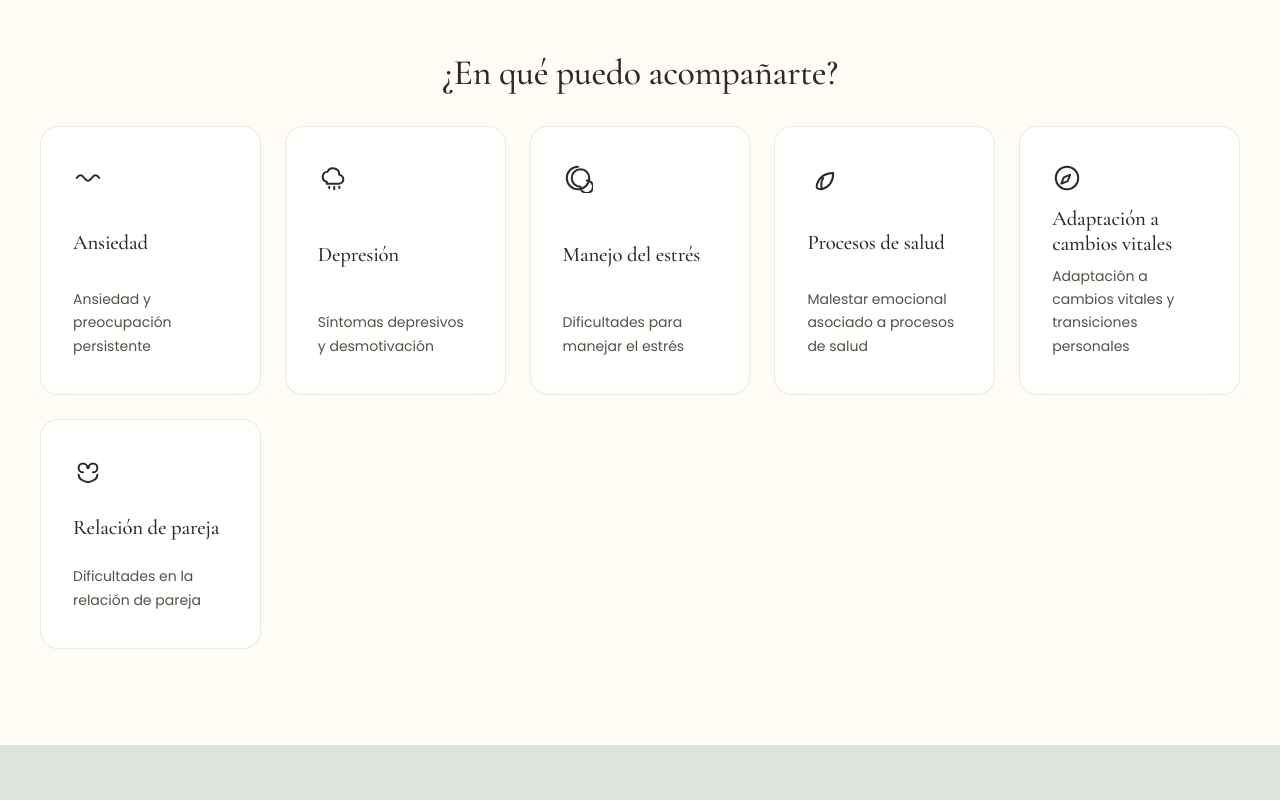
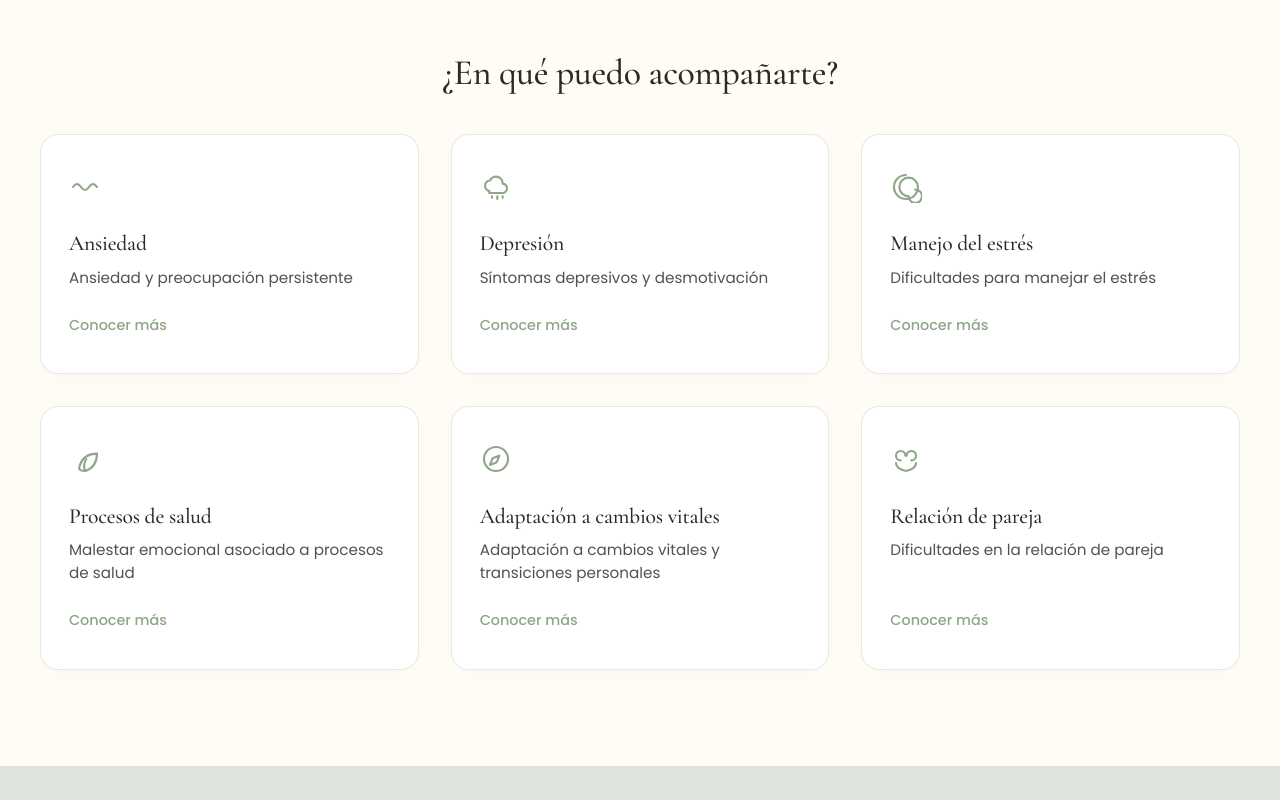
Before and after one commit to JoshuaJames7756/Psi-Velasquez, a React (Vite) app: page / in a window 1280 px wide. Shown: the part 860-1660 px from the top of the page. Built offline with nearby package versions, Linux system fonts and the light colour scheme; no server answers.

Commit message:
some changes

```diff
--- a/src/assets/css/global.css
+++ b/src/assets/css/global.css
@@ -1,5 +1,6 @@
 @import './variables.css';
 
+/* --- RESET & BASES --- */
 *, *::before, *::after {
   box-sizing: border-box;
   margin: 0;
@@ -20,7 +21,7 @@ body {
   overflow-x: hidden;
 }
 
-/* --- Tipografía --- */
+/* --- TIPOGRAFÍA --- */
 h1, h2, h3, h4 {
   font-family: var(--font-serif-titulos);
   font-weight: 500;
@@ -54,7 +55,7 @@ button {
   background: none;
 }
 
-/* --- Layout Contenedores --- */
+/* --- CONTENEDORES Y LAYOUT --- */
 .contenedor {
   max-width: var(--max-width-contenido);
   margin: 0 auto;
@@ -66,12 +67,12 @@ button {
   position: relative;
 }
 
-/* --- HEADER PREMIUM & GLASSMORPHISM --- */
+/* --- HEADER GLASSMORPHISM --- */
 .site-header {
   position: sticky;
   top: 0;
   z-index: 100;
-  background: rgba(255, 251, 245, 0.82);
+  background: rgba(255, 251, 245, 0.85);
   backdrop-filter: blur(16px);
   -webkit-backdrop-filter: blur(16px);
   border-bottom: 1px solid rgba(143, 166, 136, 0.18);
@@ -97,7 +98,7 @@ button {
   display: flex;
   align-items: center;
   gap: 0.5rem;
-  background: rgba(255, 255, 255, 0.5);
+  background: rgba(255, 255, 255, 0.6);
   padding: 0.35rem 0.6rem;
   border-radius: var(--radius-full);
   border: 1px solid rgba(143, 166, 136, 0.15);
@@ -119,7 +120,7 @@ button {
 
 .nav-link.active {
   color: var(--color-texto-principal);
-  background: var(--color-blanco);
+  background: #ffffff;
   font-weight: 500;
   box-shadow: 0 4px 12px rgba(0, 0, 0, 0.04);
 }
@@ -129,7 +130,7 @@ button {
   font-size: 0.9rem;
 }
 
-/* Toggle Mobile Controls */
+/* Hamburguesa Mobile */
 .nav-mobile-toggle {
   display: none;
   align-items: center;
@@ -206,36 +207,42 @@ button {
   color: var(--color-fondo-crema);
 }
 
-/* --- GRID PROPORCIONADO Y EQUILIBRADO (3x2 en Desktop) --- */
+/* --- CUADRÍCULA DE ESPECIALIDADES (3 COLUMNAS SIMÉTRICAS) --- */
 .grid-especialidades {
   display: grid;
-  grid-template-columns: repeat(3, minmax(0, 1fr)); /* Forzado simétrico 3x2 */
+  grid-template-columns: repeat(3, 1fr);
   gap: 2rem;
-  margin-top: 3rem;
   width: 100%;
+  margin-top: 2.5rem;
 }
 
-/* --- TARJETAS DE ESPECIALIDAD CON DISEÑO ELEGANTE Y ALTURA UNIFORME --- */
+.card-especialidad-wrapper {
+  text-decoration: none;
+  display: block;
+  height: 100%;
+}
+
 .card-especialidad {
-  background: rgba(255, 255, 255, 0.82) !important;
+  background: #ffffff !important;
   border: 1px solid rgba(143, 166, 136, 0.22);
   border-radius: 18px !important;
-  padding: 2.25rem 2rem !important;
-  min-height: 230px; /* Mantiene proporciones consistentes en todas las tarjetas */
-  backdrop-filter: blur(12px);
-  transition: transform 0.4s var(--ease-expo),
-              box-shadow 0.4s var(--ease-expo),
-              background 0.4s var(--ease-expo),
-              border-color 0.4s var(--ease-expo);
+  padding: 2.25rem 1.75rem !important;
+  height: 100%;
+  min-height: 230px;
   display: flex;
   flex-direction: column;
   justify-content: space-between;
   position: relative;
   overflow: hidden;
+  box-shadow: 0 4px 20px -6px rgba(0, 0, 0, 0.03);
+  transition: transform 0.35s cubic-bezier(0.16, 1, 0.3, 1),
+              box-shadow 0.35s cubic-bezier(0.16, 1, 0.3, 1),
+              border-color 0.35s ease,
+              background 0.35s ease;
   z-index: 1;
 }
 
-/* Aura / Resplandor orgánico al hacer hover */
+/* Resplandor suave orgánico al hover */
 .card-especialidad::after {
   content: '';
   position: absolute;
@@ -243,23 +250,29 @@ button {
   left: -50%;
   width: 200%;
   height: 200%;
-  background: radial-gradient(circle at center, rgba(199, 209, 198, 0.35) 0%, rgba(255, 255, 255, 0) 65%);
+  background: radial-gradient(circle at center, rgba(199, 209, 198, 0.3) 0%, rgba(255, 255, 255, 0) 65%);
   opacity: 0;
-  transition: opacity 0.5s var(--ease-expo), transform 0.5s var(--ease-expo);
+  transition: opacity 0.4s ease, transform 0.4s ease;
   pointer-events: none;
   z-index: -1;
 }
 
+.card-especialidad h3 {
+  font-family: var(--font-serif-titulos);
+  font-size: 1.35rem;
+  font-weight: 500;
+  color: var(--color-texto-principal);
+}
+
 .card-especialidad:hover {
-  transform: translateY(-6px) scale(1.015);
-  background: rgba(255, 255, 255, 0.98) !important;
-  border-color: rgba(143, 166, 136, 0.5);
-  box-shadow: 0 20px 40px -15px rgba(115, 140, 108, 0.18);
+  transform: translateY(-6px);
+  border-color: var(--color-cta);
+  box-shadow: 0 18px 36px -10px rgba(115, 140, 108, 0.2);
 }
 
 .card-especialidad:hover::after {
   opacity: 1;
-  transform: scale(1.1);
+  transform: scale(1.05);
 }
 
 .card-especialidad .link-flecha {
@@ -267,15 +280,25 @@ button {
   align-items: center;
   gap: 0.4rem;
   margin-top: 1.5rem;
-  font-size: var(--fs-small);
+  font-size: 0.9rem;
   font-weight: 500;
   color: var(--color-cta);
-  transition: var(--transition-suave);
+  transition: transform 0.3s ease, color 0.3s ease;
 }
 
 .card-especialidad:hover .link-flecha {
   transform: translateX(6px);
   color: var(--color-cta-hover);
+}
+
+/* --- CANALES DE CONTACTO --- */
+.canal-contacto:hover {
+  transform: translateY(-4px);
+  background: var(--color-cta) !important;
+}
+
+.canal-contacto:hover svg {
+  color: var(--color-cta-texto) !important;
 }
 
 /* --- FOOTER --- */
@@ -285,18 +308,24 @@ button {
   gap: 2.5rem;
 }
 
-/* --- ADAPTACIÓN RESPONSIVA --- */
+/* --- RESPONSIVE MEDIA QUERIES --- */
 @media (max-width: 1024px) {
   .grid-especialidades {
-    grid-template-columns: repeat(2, 1fr); /* 2 columnas en Tablets */
+    grid-template-columns: repeat(2, 1fr);
     gap: 1.5rem;
   }
 }
 
 @media (max-width: 768px) {
   .grid-especialidades {
-    grid-template-columns: 1fr; /* 1 columna en Móviles */
+    grid-template-columns: 1fr;
     gap: 1.25rem;
+  }
+
+  .hero-grid,
+  .grid-2-col {
+    grid-template-columns: 1fr !important;
+    gap: 2rem !important;
   }
 
   .nav-desktop {
--- a/src/components/home/EspecialidadesPreview.jsx
+++ b/src/components/home/EspecialidadesPreview.jsx
@@ -6,36 +6,30 @@ import Icono from '../ui/Icono'
 function EspecialidadesPreview() {
   return (
     <section className="seccion contenedor">
-      <FadeInSection as="div" style={{ textAlign: 'center', marginBottom: 'var(--space-md)' }}>
+      <FadeInSection as="div" style={{ textAlign: 'center', marginBottom: '2.5rem' }}>
         <h2>¿En qué puedo acompañarte?</h2>
       </FadeInSection>
 
-      <div
-        style={{
-          display: 'grid',
-          gridTemplateColumns: 'repeat(auto-fit, minmax(220px, 1fr))',
-          gap: '1.5rem',
-        }}
-      >
-        {especialidades.map((esp, i) => (
-          <FadeInSection key={esp.id} as={Link} to={`/especialidades/${esp.id}`}>
-            <div
-              style={{
-                background: 'var(--color-terracota-suave)',
-                padding: '2rem 1.5rem',
-                borderRadius: 'var(--radius-md)',
-                height: '100%',
-                transition: 'var(--transition-suave)',
-              }}
-              className="card-especialidad"
-            >
-              <Icono
-                nombre={esp.id}
-                size={30}
-                style={{ color: 'var(--color-texto-principal)', marginBottom: '0.9rem' }}
-              />
-              <h3>{esp.nombre}</h3>
-              <p style={{ fontSize: 'var(--fs-small)', marginTop: '0.5rem' }}>{esp.resumen}</p>
+      {/* Se eliminan los estilos en línea para usar las clases CSS de la retícula */}
+      <div className="grid-especialidades">
+        {especialidades.map((esp) => (
+          <FadeInSection key={esp.id} as={Link} to={`/especialidades/${esp.id}`} className="card-especialidad-wrapper">
+            <div className="card-especialidad">
+              <div>
+                <Icono
+                  nombre={esp.id}
+                  size={32}
+                  style={{ color: 'var(--color-cta)', marginBottom: '1.25rem' }}
+                />
+                <h3>{esp.nombre}</h3>
+                <p style={{ fontSize: '0.95rem', marginTop: '0.6rem', color: 'var(--color-texto-secundario)', lineHeight: 1.5 }}>
+                  {esp.resumen}
+                </p>
+              </div>
+
+              <span className="link-flecha">
+                Conocer más <Icono nombre="flecha-derecha" size={16} />
+              </span>
             </div>
           </FadeInSection>
         ))}
```
